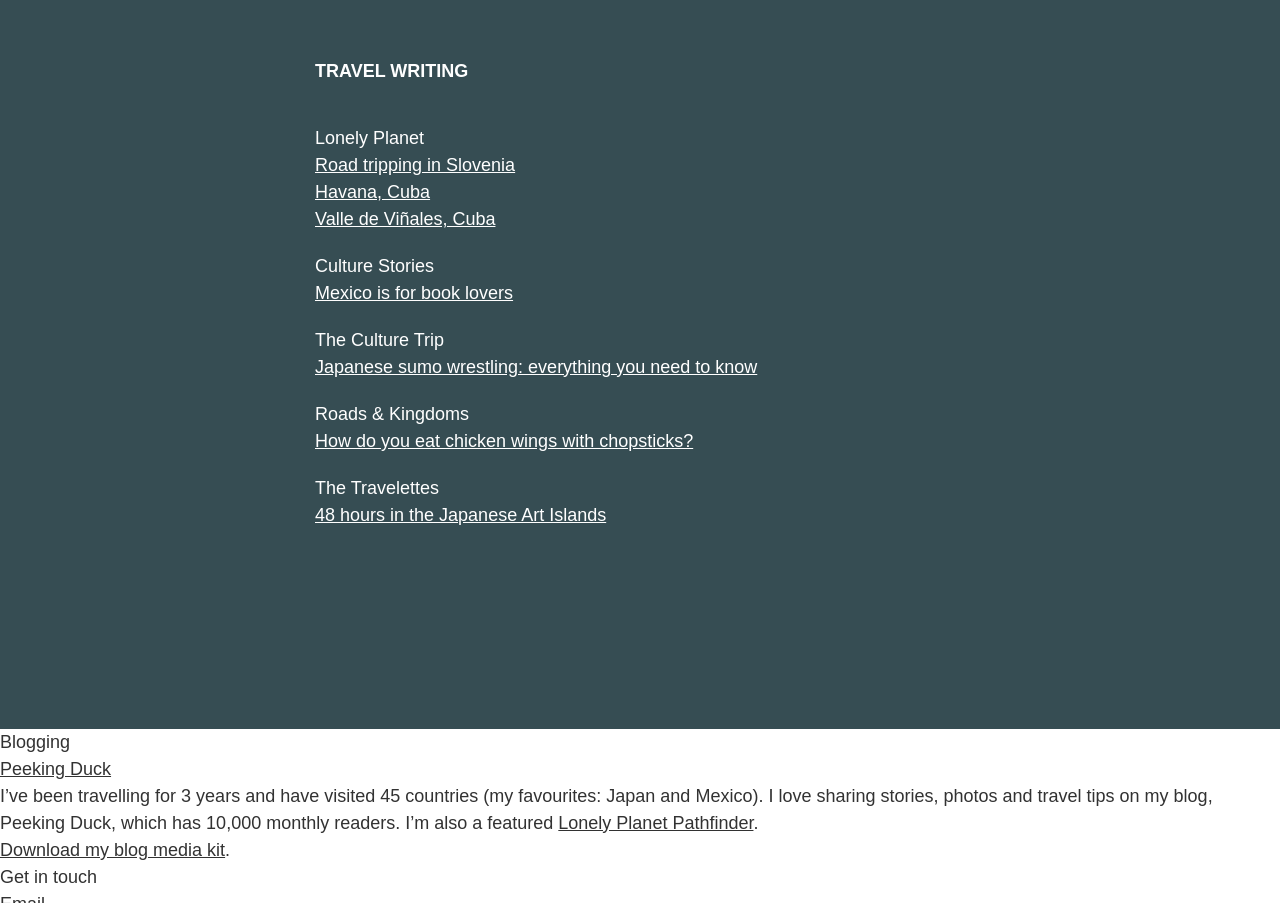
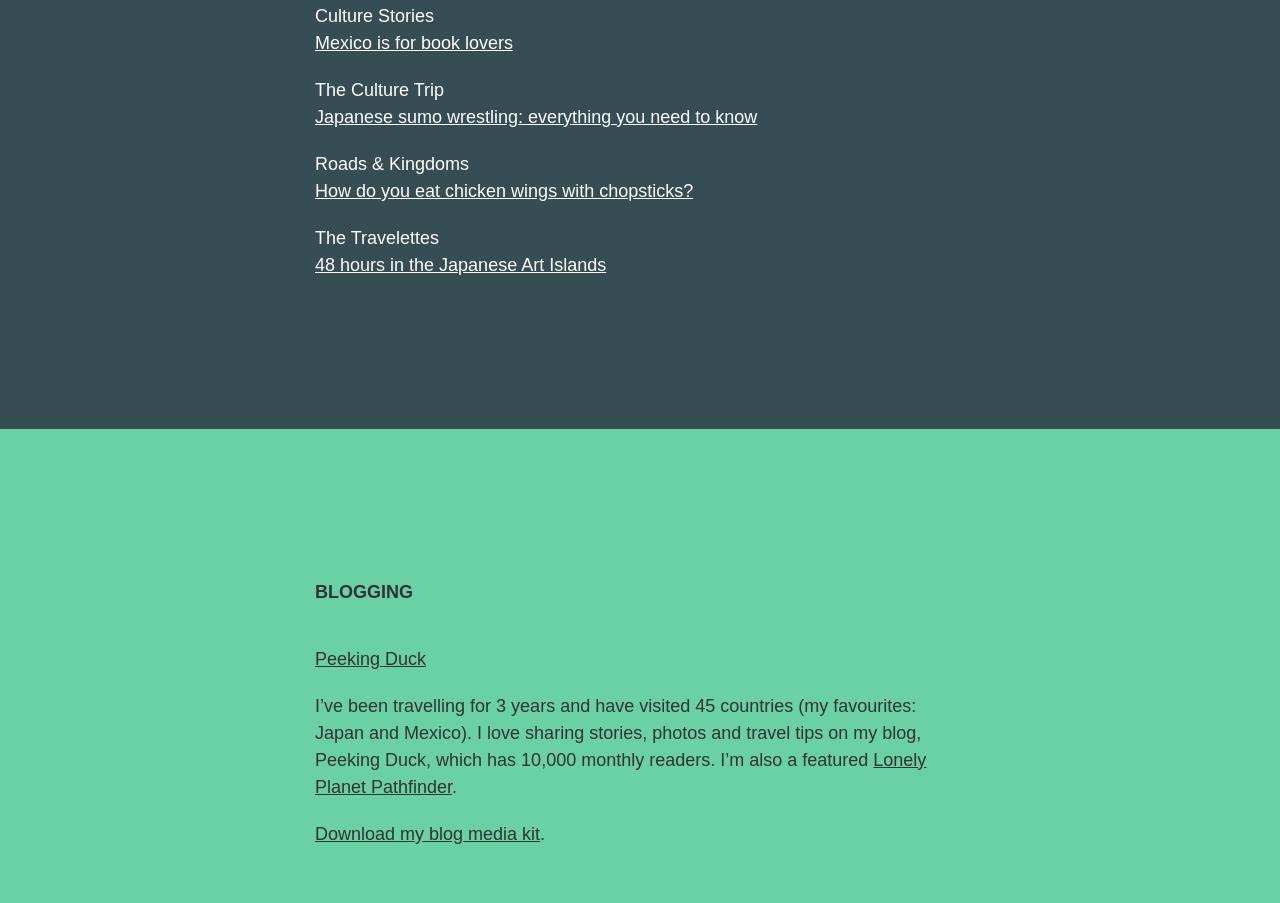
Before and after one commit to colinmeinke/yasmineawwad, a plain HTML site: page index.html in a window 1280 px wide. Shown: the part 1897-2800 px from the top of the page. Drawn offline with Linux system fonts and the light colour scheme.

Commit message:
style blog and content sections

```diff
--- a/index.html
+++ b/index.html
@@ -38,7 +38,7 @@
         padding-left: 0;
       }
 
-      .about, .projects {
+      .about, .projects, .writing, .blog, .contact {
         padding: 80px 20px;
       }
 
@@ -89,13 +89,13 @@
         color: rgb(255,255,255);
       }
 
-      .projects__content {
+      .projects__content, .writing__content, .blog__content, .contact__content {
         margin-left: auto;
         margin-right: auto;
         max-width: 650px;
       }
 
-      .projects__title {
+      .projects__title, .writing__title, .blog__title, .contact__title {
         font-weight: bold;
         text-transform: uppercase;
       }
@@ -112,27 +112,9 @@
         color: rgb(255,255,255);
       }
 
-      @media (min-width: 500px) {
-        .about, .projects, .writing {
-          padding-bottom: 200px;
-          padding-top: 200px;
-        }
-      }
-
       .writing {
         background-color: rgb(54,77,83);
         color: rgb(255,255,255);
-      }
-
-      .writing__content {
-        margin-left: auto;
-        margin-right: auto;
-        max-width: 650px;
-      }
-
-      .writing__title {
-        font-weight: bold;
-        text-transform: uppercase;
       }
 
       .writing__item {
@@ -145,6 +127,33 @@
 
       .writing__link {
         color: rgb(255,255,255);
+      }
+
+      .blog {
+        background-color: rgb(106, 208, 165);
+      }
+
+      .blog__subtitle {
+        margin-top: 40px;
+      }
+
+      .blog__description {
+        margin-top: 20px;
+      }
+
+      .contact {
+        background-color: rgb(252,251,227);
+      }
+
+      .contact__content {
+        text-align: center;
+      }
+
+      @media (min-width: 500px) {
+        .about, .projects, .writing, .blog, .contact {
+          padding-bottom: 150px;
+          padding-top: 150px;
+        }
       }
     </style>
   </head>
@@ -345,16 +354,17 @@
       </div>
     </section>
 
-    <section>
-      <h2>
+    <section class="blog">
+      <div class="blog__content">
+        <h2 class="blog__title">
           Blogging
         </h2>
 
-      <h3>
+        <h3 class="blog__subtitle">
           <a href="http://peekingduck.co">Peeking Duck</a>
         </h3>
 
-      <p>
+        <p class="blog__description">
           I’ve been travelling for 3 years and have visited 45 countries
           (my favourites: Japan and Mexico). I love sharing stories, photos and
           travel tips on my blog, Peeking Duck, which has 10,000 monthly
@@ -362,13 +372,15 @@
           <a href="http://www.lonelyplanet.com/pathfinders">Lonely Planet Pathfinder</a>.
         </p>
 
-      <p>
+        <p class="blog__description">
           <a href="peeking-duck-media-kit.pdf">Download my blog media kit</a>.
         </p>
+      </div>
     </section>
 
-    <section>
-      <h3>
+    <section class="contact">
+      <div class="contact__content">
+        <h3 class="contact__title">
           Get in touch
         </h3>
 
@@ -389,6 +401,7 @@
             <a href="https://twitter.com/peekingduckco">Twitter</a>
           </li>
         <ul>
+      </div>
     </section>
   </body>
 </html>
```
Lines whose indentation alone changed are shown as unchanged.
